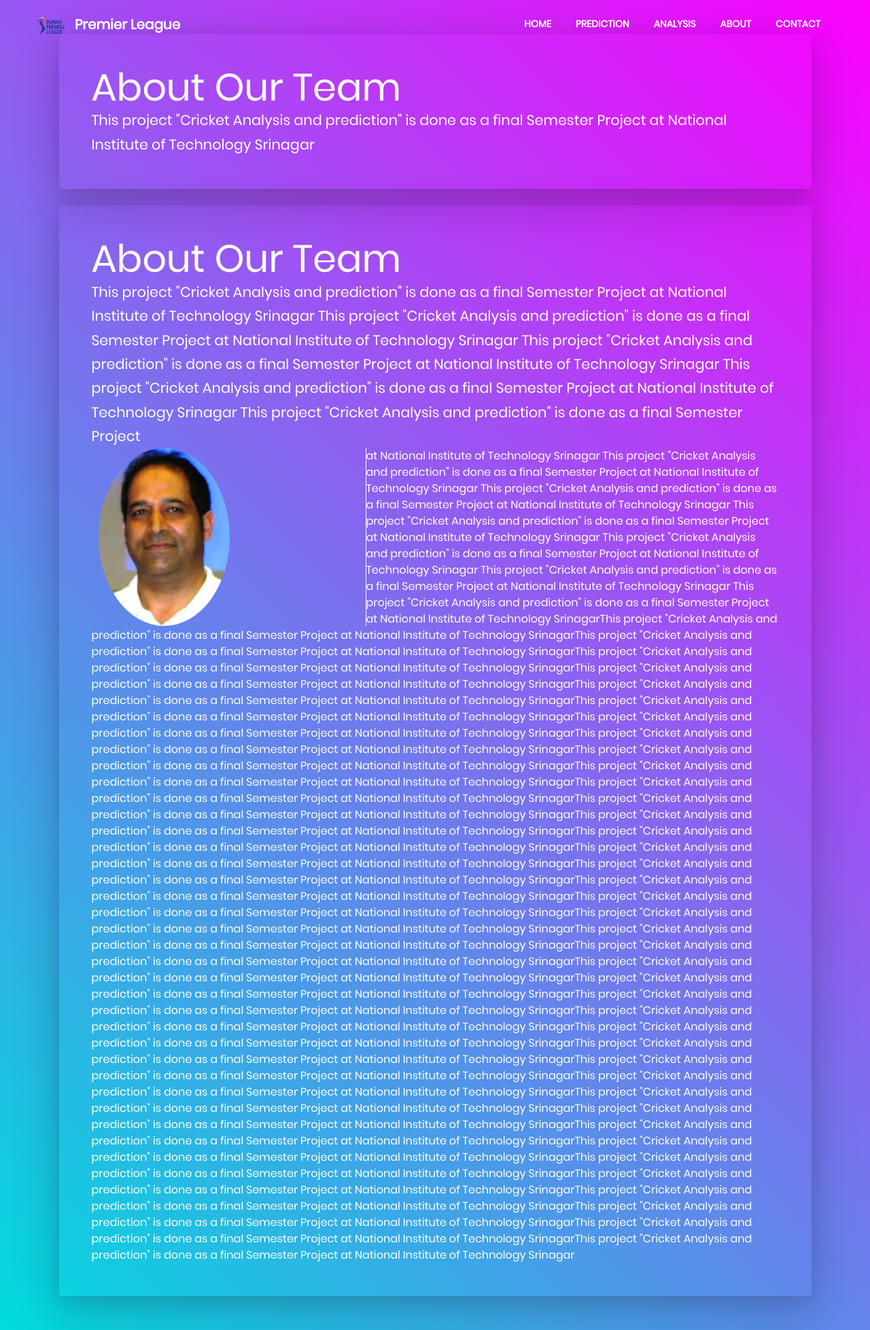
After one commit to PankajChauhanji/cricket-analysis-prediction, a Flask app: page /contact in a window 1280 px wide. The commit adds this page. Shown: the whole page at 68% size. Run offline with Flask 2, Linux system fonts and the light colour scheme; some libraries are stand-ins or nearby versions.

Commit message:
About page created

```diff
--- a/app.py
+++ b/app.py
@@ -53,5 +53,16 @@ def pairplot(features):
         # something went wrong to return bad request
         return make_response('Unsupported request, probably feature names are wrong', 400)
 
+
+@app.route('/about')
+def about_page():
+    return render_template('about.html')
+
+
+@app.route('/contact')
+def contact():
+    return render_template('myPage.html')
+
+
 if __name__ == '__main__':
 	app.run(debug=True)
--- a/static/css/main.css
+++ b/static/css/main.css
@@ -763,3 +763,29 @@ body {
 .face:hover {
 	outline: rgba(255,255,255,1) solid 10px !important;
 }
+
+.sub-about-container{
+  width: 70% !important;
+  padding: 5%;
+  border-radius: 20px;
+  box-shadow: rgba(17, 17, 26, 0.1) 0px 8px 24px,
+              rgba(17, 17, 26, 0.1) 0px 16px 56px,
+              rgba(17, 17, 26, 0.1) 0px 24px 80px;
+  float: left;
+  margin-top: 20px;
+  margin-bottom: 20px;
+}
+.pankaj{
+  margin-left: 40%;
+}
+.about-image{
+  float: left;
+  margin-left: 10px;
+  border-right: 1px solid white;
+  padding-right: 200px;
+}
+.about-content{
+  margin-right: 10px;
+  width: 200px;
+  color:white;
+}
--- /dev/null
+++ b/templates/myPage.html
@@ -0,0 +1,86 @@
+{% extends 'layout.html' %}
+
+{% block body %}
+	<div>
+    <div class="analysis-heading text-white p-5 shadow-sm rounded banner">
+      <h1 class="display-4"> About Our Team </h1>
+
+      <p style="color: white; font-size: 130%;">
+          This project "Cricket Analysis and prediction" is done as a final Semester Project
+          at National Institute of Technology Srinagar
+      </p>
+    </div>
+    <div>
+      <div class="analysis-heading text-white p-5 shadow-sm rounded banner">
+        <h1 class="display-4"> About Our Team </h1>
+
+        <p style="color: white; font-size: 130%;">
+            This project "Cricket Analysis and prediction" is done as a final Semester Project
+            at National Institute of Technology Srinagar
+            This project "Cricket Analysis and prediction" is done as a final Semester Project
+            at National Institute of Technology Srinagar
+            This project "Cricket Analysis and prediction" is done as a final Semester Project
+            at National Institute of Technology Srinagar
+            This project "Cricket Analysis and prediction" is done as a final Semester Project
+            at National Institute of Technology Srinagar
+            This project "Cricket Analysis and prediction" is done as a final Semester Project
+
+            <div class="about-image">
+              <img style="border-radius: 50%;" src="/static/images/shabir.png" alt="Dr Shabir Sofi.">
+          </div>
+            at National Institute of Technology Srinagar
+            This project "Cricket Analysis and prediction" is done as a final Semester Project
+            at National Institute of Technology Srinagar
+            This project "Cricket Analysis and prediction" is done as a final Semester Project
+            at National Institute of Technology Srinagar
+            This project "Cricket Analysis and prediction" is done as a final Semester Project
+            at National Institute of Technology Srinagar
+            This project "Cricket Analysis and prediction" is done as a final Semester Project
+            at National Institute of Technology Srinagar
+            This project "Cricket Analysis and prediction" is done as a final Semester Project
+            at National Institute of Technology Srinagar
+            This project "Cricket Analysis and prediction" is done as a final Semester Project
+            at National Institute of Technology SrinagarThis project "Cricket Analysis and prediction" is done as a final Semester Project
+            at National Institute of Technology SrinagarThis project "Cricket Analysis and prediction" is done as a final Semester Project
+            at National Institute of Technology SrinagarThis project "Cricket Analysis and prediction" is done as a final Semester Project
+            at National Institute of Technology SrinagarThis project "Cricket Analysis and prediction" is done as a final Semester Project
+            at National Institute of Technology SrinagarThis project "Cricket Analysis and prediction" is done as a final Semester Project
+            at National Institute of Technology SrinagarThis project "Cricket Analysis and prediction" is done as a final Semester Project
+            at National Institute of Technology SrinagarThis project "Cricket Analysis and prediction" is done as a final Semester Project
+            at National Institute of Technology SrinagarThis project "Cricket Analysis and prediction" is done as a final Semester Project
+            at National Institute of Technology SrinagarThis project "Cricket Analysis and prediction" is done as a final Semester Project
+            at National Institute of Technology SrinagarThis project "Cricket Analysis and prediction" is done as a final Semester Project
+            at National Institute of Technology SrinagarThis project "Cricket Analysis and prediction" is done as a final Semester Project
+            at National Institute of Technology SrinagarThis project "Cricket Analysis and prediction" is done as a final Semester Project
+            at National Institute of Technology SrinagarThis project "Cricket Analysis and prediction" is done as a final Semester Project
+            at National Institute of Technology SrinagarThis project "Cricket Analysis and prediction" is done as a final Semester Project
+            at National Institute of Technology SrinagarThis project "Cricket Analysis and prediction" is done as a final Semester Project
+            at National Institute of Technology SrinagarThis project "Cricket Analysis and prediction" is done as a final Semester Project
+            at National Institute of Technology SrinagarThis project "Cricket Analysis and prediction" is done as a final Semester Project
+            at National Institute of Technology SrinagarThis project "Cricket Analysis and prediction" is done as a final Semester Project
+            at National Institute of Technology SrinagarThis project "Cricket Analysis and prediction" is done as a final Semester Project
+            at National Institute of Technology SrinagarThis project "Cricket Analysis and prediction" is done as a final Semester Project
+            at National Institute of Technology SrinagarThis project "Cricket Analysis and prediction" is done as a final Semester Project
+            at National Institute of Technology SrinagarThis project "Cricket Analysis and prediction" is done as a final Semester Project
+            at National Institute of Technology SrinagarThis project "Cricket Analysis and prediction" is done as a final Semester Project
+            at National Institute of Technology SrinagarThis project "Cricket Analysis and prediction" is done as a final Semester Project
+            at National Institute of Technology SrinagarThis project "Cricket Analysis and prediction" is done as a final Semester Project
+            at National Institute of Technology SrinagarThis project "Cricket Analysis and prediction" is done as a final Semester Project
+            at National Institute of Technology SrinagarThis project "Cricket Analysis and prediction" is done as a final Semester Project
+            at National Institute of Technology SrinagarThis project "Cricket Analysis and prediction" is done as a final Semester Project
+            at National Institute of Technology SrinagarThis project "Cricket Analysis and prediction" is done as a final Semester Project
+            at National Institute of Technology SrinagarThis project "Cricket Analysis and prediction" is done as a final Semester Project
+            at National Institute of Technology SrinagarThis project "Cricket Analysis and prediction" is done as a final Semester Project
+            at National Institute of Technology SrinagarThis project "Cricket Analysis and prediction" is done as a final Semester Project
+            at National Institute of Technology SrinagarThis project "Cricket Analysis and prediction" is done as a final Semester Project
+            at National Institute of Technology SrinagarThis project "Cricket Analysis and prediction" is done as a final Semester Project
+            at National Institute of Technology SrinagarThis project "Cricket Analysis and prediction" is done as a final Semester Project
+            at National Institute of Technology SrinagarThis project "Cricket Analysis and prediction" is done as a final Semester Project
+            at National Institute of Technology SrinagarThis project "Cricket Analysis and prediction" is done as a final Semester Project
+            at National Institute of Technology SrinagarThis project "Cricket Analysis and prediction" is done as a final Semester Project
+            at National Institute of Technology SrinagarThis project "Cricket Analysis and prediction" is done as a final Semester Project
+            at National Institute of Technology Srinagar
+        </p>
+  </div>
+	</div>
+{% endblock %}
--- a/templates/navbar.html
+++ b/templates/navbar.html
@@ -11,8 +11,8 @@
                 <li class="nav-item active nav-margin" id="topLogo"><a href="/" class="nav-link text-uppercase font-weight-bold">Home <span class="sr-only">(current)</span></a></li>
                 <li class="nav-item nav-margin" id="topLogo"><a href="prediction" class="nav-link text-uppercase font-weight-bold">Prediction</a></li>
                 <li class="nav-item nav-margin" id="topLogo"><a href="data_analysis" class="nav-link text-uppercase font-weight-bold">Analysis</a></li>
-                <li class="nav-item nav-margin" id="topLogo"><a href="https://github.com/PankajChauhanji" class="nav-link text-uppercase font-weight-bold"> About</a></li>
-                <li class="nav-item nav-margin" id="topLogo"><a href="https://www.linkedin.com/in/pankaj-chauhan-nitsri/" class="nav-link text-uppercase font-weight-bold">Contact</a></li>
+                <li class="nav-item nav-margin" id="topLogo"><a href="about" class="nav-link text-uppercase font-weight-bold"> About</a></li>
+                <li class="nav-item nav-margin" id="topLogo"><a href="contact" class="nav-link text-uppercase font-weight-bold">Contact</a></li>
             </ul>
         </div>
     </div>
```
Also changed, not shown: templates/about.html (added, +55 -0 lines), static/images/pankaj.png (added), static/images/shabir.png (added).
